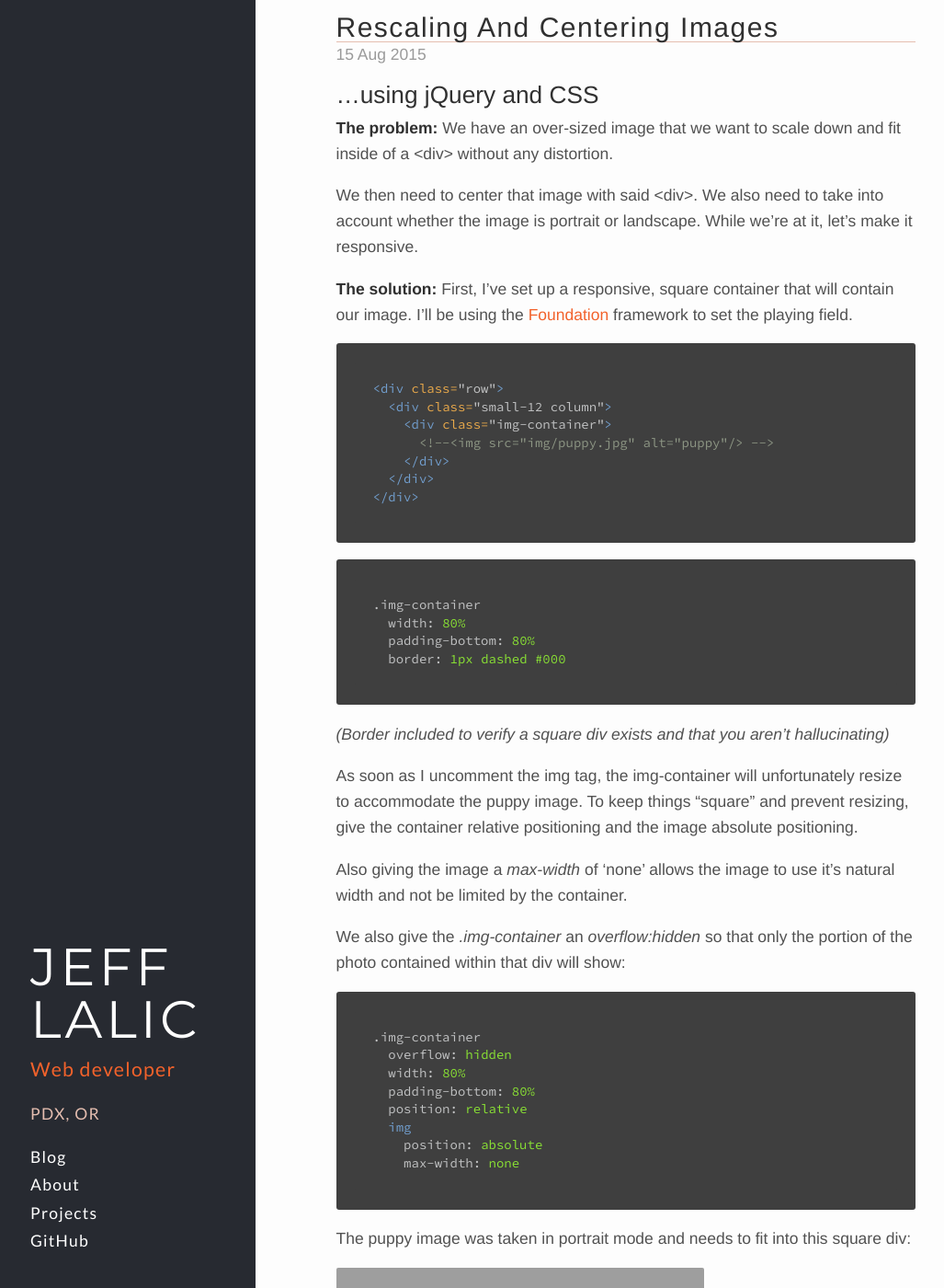
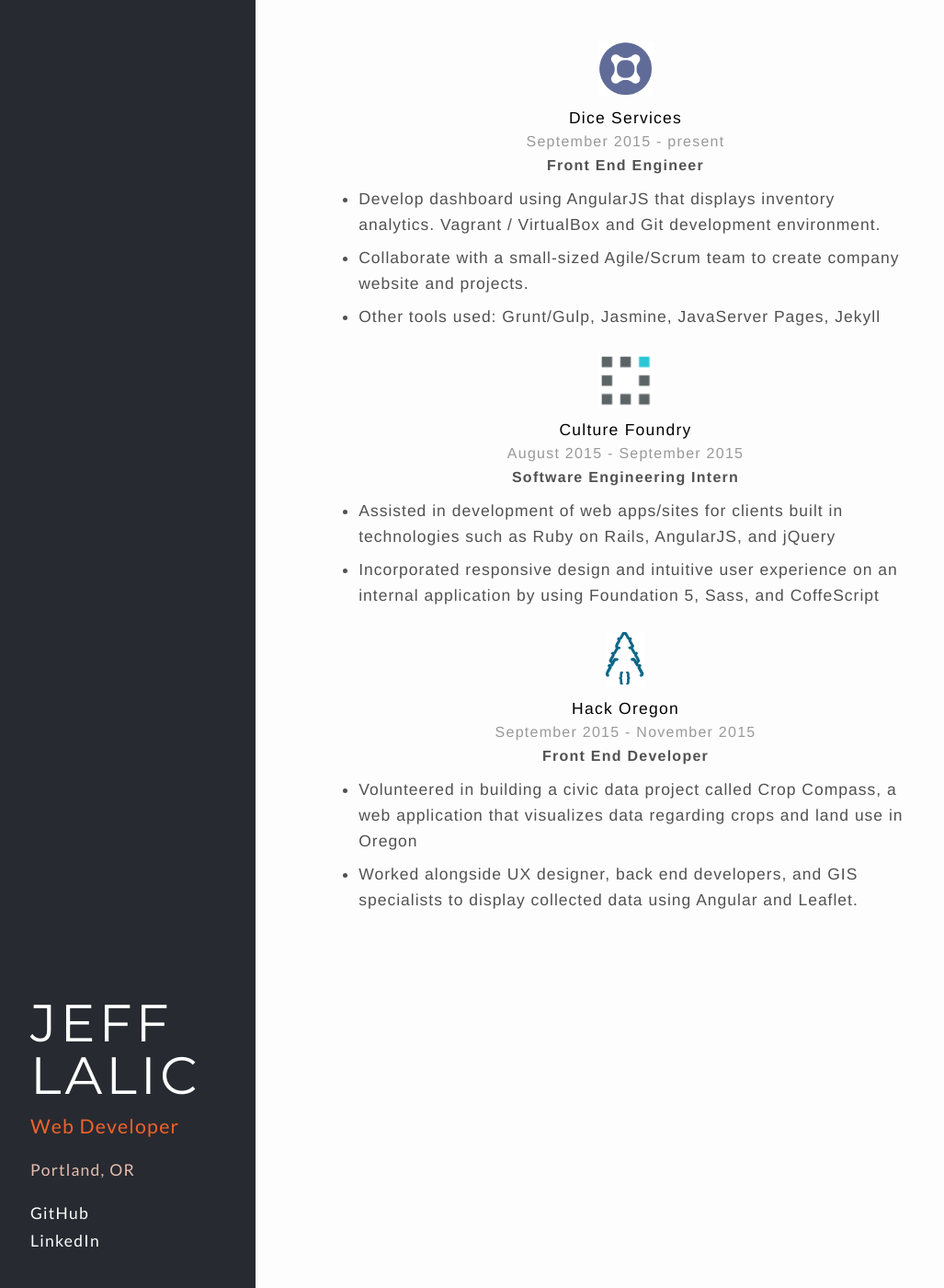
Before and after one commit to jlalic/jlalic.github.io, a Jekyll site: the page built from index.html, in a window 1280 px wide and 1400 px high. Shown: the whole window at 92% size, without its empty margins (2-1029 px from the left). Built offline with Jekyll 4.4.1, drawn with Linux system fonts in a browser that asks for light colours; some of the changed text lies outside the part shown; grey boxes are pictures that could not be loaded.

Commit message:
Update links.

```diff
--- a/_config.yml
+++ b/_config.yml
@@ -4,7 +4,7 @@
 # Setup
 title:            JEFF LALIC
 tagline:          'Web Developer currently residing in Portland'
-description:      "Web developer"
+description:      "Web Developer"
 url:              jefflalic.com
 baseurl:          "/"
 
--- a/_includes/sidebar.html
+++ b/_includes/sidebar.html
@@ -11,7 +11,7 @@
       </h1>
       <p class="lead">{{ site.description }}</p>
       <p class="city">
-        PDX, OR
+        Portland, OR
       </p>
     </div>
 
@@ -24,7 +24,7 @@
         `layout: page` in the front-matter. See readme for usage.
       {% endcomment %}
         <ul>
-            <li><a class="sidebar-nav-item" href="{{ site.baseurl }}">Blog</a></li>
+            <!-- <li><a class="sidebar-nav-item" href="{{ site.baseurl }}">Blog</a></li> -->
 
       {% assign pages_list = site.pages %}
       {% for node in pages_list %}
@@ -36,6 +36,7 @@
       {% endfor %}
 
             <li><a class="sidebar-nav-item" href="{{ site.github }}" target=_blank>GitHub</a></li>
+            <li><a class="sidebar-nav-item" href="https://www.linkedin.com/in/jefflalic" target="_blank">LinkedIn</a></li>
         </ul>
     </nav>
 
--- a/index.html
+++ b/index.html
@@ -3,7 +3,68 @@
 title: Home
 ---
 
-<div class="posts">
+<div class="row">
+    <div class="small-12 column">
+        <div class="small-block-grid-2 medium-block-grid-2">
+          <div class="about-wrap">
+            <div class="j-wrap">
+              <div class="j-icon">
+                <img src="/public/ds.png" alt="Dice Services">
+              </div>
+              <div class="j-title">
+                <a href="https://dice.services">Dice Services</a>
+                <p class="j-date">September 2015 - present</p>
+                <p class="j-pos">Front End Engineer</p>
+              </div>
+              <div class="j-desc">
+                <ul>
+                  <li>Develop dashboard using AngularJS that displays inventory analytics. Vagrant / VirtualBox and Git development environment.</li>
+                  <li>Collaborate with a small-sized Agile/Scrum team to create company website and projects.</li>
+                  <li>Other tools used: Grunt/Gulp, Jasmine, JavaServer Pages, Jekyll</li>
+                </ul>
+              </div>
+            </div>
+
+            <div class="j-wrap">
+              <div class="j-icon">
+                <img src="/public/cf.png" alt="Culture Foundry">
+              </div>
+              <div class="j-title">
+                <a href="http://www.culturefoundry.com/">Culture Foundry</a>
+                <p class="j-date">August 2015 - September 2015</p>
+                <p class="j-pos">Software Engineering Intern</p>
+              </div>
+              <div class="j-desc">
+                <ul>
+                  <li>Assisted in development of web apps/sites for clients built in technologies such as Ruby on Rails, AngularJS, and jQuery</li>
+                  <li>Incorporated responsive design and intuitive user experience on an internal application by using Foundation 5, Sass, and CoffeScript</li>
+                </ul>
+              </div>
+            </div>
+
+            <div class="j-wrap">
+              <div class="j-icon">
+                <img src="/public/ho.png" alt="Hack Oregon">
+              </div>
+              <div class="j-title">
+                <a href="http://www.hackoregon.org/">Hack Oregon</a>
+                <p class="j-date">September 2015 - November 2015</p>
+                <p class="j-pos">Front End Developer</p>
+              </div>
+              <div class="j-desc">
+                <ul>
+                  <li>Volunteered in building a civic data project called Crop Compass, a web application that visualizes data regarding crops and land use in Oregon</li>
+                  <li>Worked alongside UX designer, back end developers, and GIS specialists to display collected data using Angular and Leaflet.</li>
+                </ul>
+              </div>
+            </div>
+          </div>
+
+        </div>
+    </div>
+</div>
+
+<!-- <div class="posts">
   {% for post in site.posts %}
   <div class="post">
     <h1 class="post-title">
@@ -15,7 +76,7 @@
 
     {% include comments.html %}
   {% endfor %}
-</div>
+</div> -->
 
 <!-- <div class="pagination">
   {% if paginator.next_page %}
--- a/projects.html
+++ /dev/null
@@ -1,65 +0,0 @@
----
-layout: page
-title: Projects
----
-
-<div class="row">
-    <div class="small-12 column">
-        <div class="small-block-grid-2 medium-block-grid-2">
-            <div class="projects-list">
-                <h3>EmberCLI-reddit</h3>
-                <p>
-                    A reddit clone with CRUD functionality built using EmberCLI, Firebase, and Bootstrap. Users can create and comment on posts.
-                </p>
-                <p>
-                    <a href="https://github.com/jlalic/EmberCLI-reddit" target="_blank">Source code</a>
-                </p>
-                <a href="https://embercli-reddit.herokuapp.com/" target="_blank"><img class="project-screenshot"src="http://i.imgur.com/5Ha91hP.png?1" alt="ember-reddit-screenshot" /></a>
-            </div>
-            <hr>
-            <div class="projects-list">
-                <h3>Team Roster</h3>
-                <p>
-                    A player roster/statistics page built with AngularJS and Foundation framework. Tracks individual/team basketball statistics and salary.
-                </p>
-                <p>
-                    <a href="https://github.com/jlalic/playerRoster" target="_blank">Source code</a>
-                </p>
-                <a href="http://teamroster.bitballoon.com/" target="_blank"><img class="project-screenshot" src="http://i.imgur.com/e3t4BNV.png?1" alt="team-roster-screenshot" /></a>
-            </div>
-            <hr>
-            <div class="projects-list">
-                <h3>Pizza Planner</h3>
-                <p>
-                    Pizza Planner is a simple application using jQuery for form control. It allows the user to select a variety of options for their pizza order. Unit-tested with Mocha/Chai.
-                </p>
-                <p>
-                    <a href="https://github.com/jlalic/PizzaPlanner" target="_blank">Source code</a>
-                </p>
-                <a href="http://pizzaplanner.bitballoon.com/" target="_blank"><img class="project-screenshot" src="http://i.imgur.com/evGQHji.png?2" alt="pig-dice-screenshot" /></a>
-            </div>
-            <hr>
-            <div class="projects-list">
-                <h3>Attack of the Everything</h3>
-                <p>
-                    A retro-themed, Zork-inspired text-based adventure built using Ruby, Sinatra, and a Postgres database. Unit-tested with Rspec
-                </p>
-                <p>
-                    <a href="https://github.com/jlalic/attack_of_the_everything" target="_blank">Source code</a>
-                </p>
-                <a href="https://attack-everything.herokuapp.com" target="_blank"><img class="project-screenshot" src="http://i.imgur.com/wV8z6Ms.png?1" alt="pig-dice-screenshot" /></a>
-            </div>
-            <hr>
-            <div class="projects-list">
-                <h3>Pig Dice Reloaded</h3>
-                <p>
-                    A two-player dice game built with JavaScript/jQuery and Bootstrap.
-                </p>
-                <p>
-                    <a href="https://github.com/jlalic/pigDiceReloaded" target="_blank">Source code</a>
-                </p>
-                <a href="http://pig-dice-reloaded.bitballoon.com" target="_blank"><img class="project-screenshot" src="http://i.imgur.com/k0LWP9L.png?1" alt="pig-dice-screenshot" /></a>
-            </div>
-        </div>
-    </div>
-</div>
```
Also changed, not shown: about.html (deleted, +0 -58 lines).
